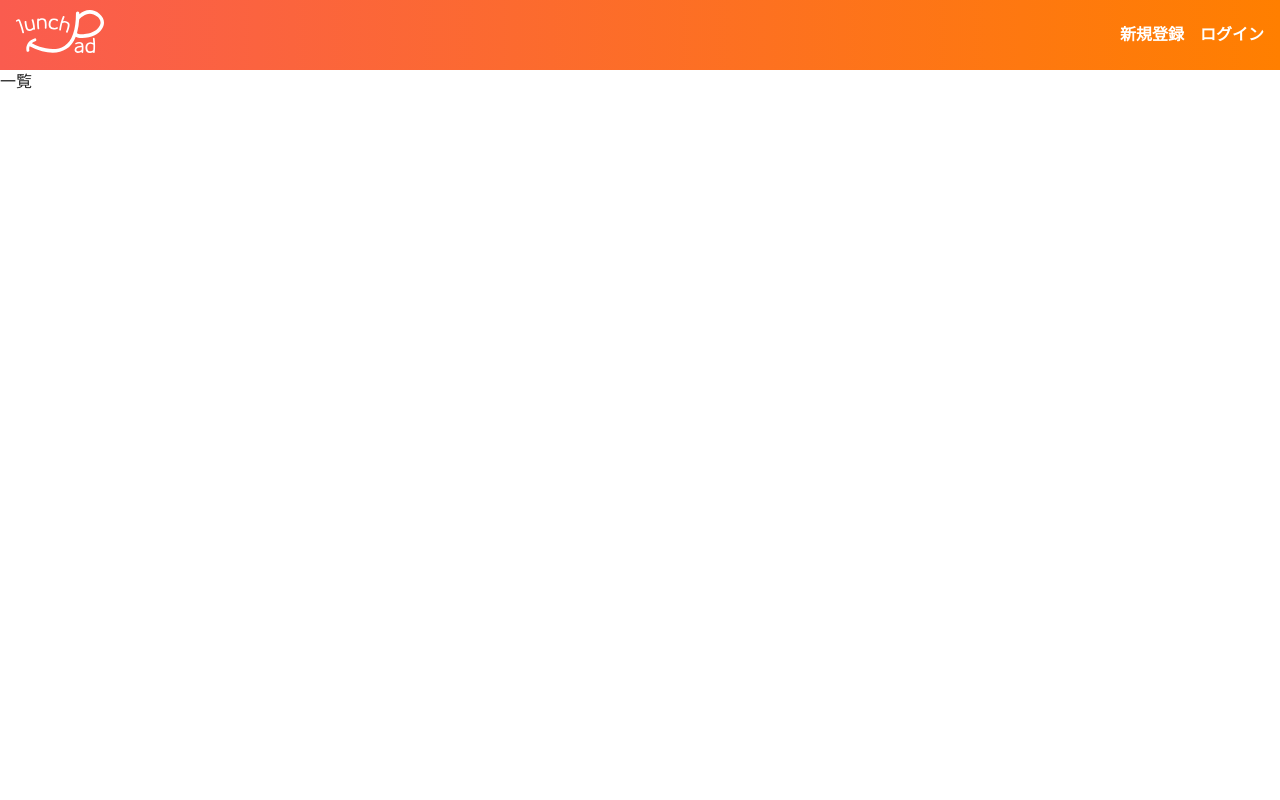
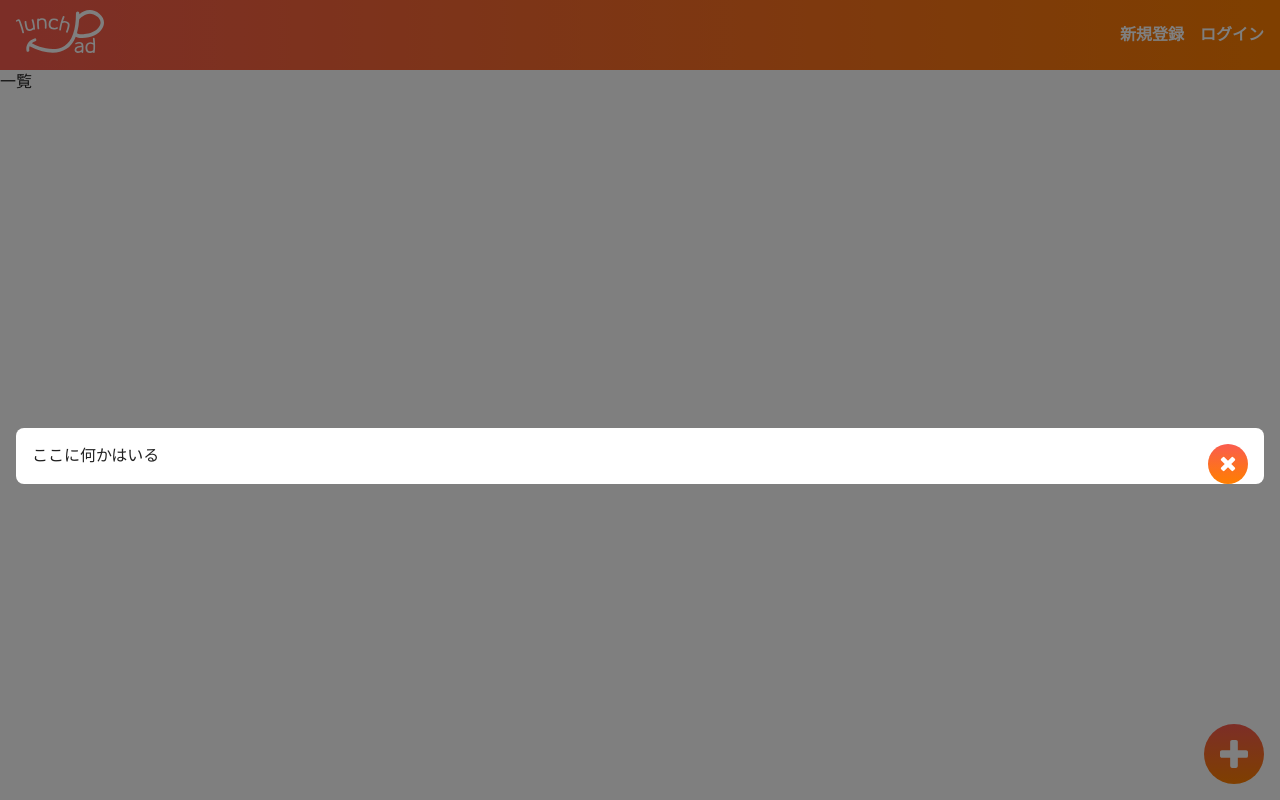
Before and after one commit to JOKOJOKO405/original-app, a Nuxt app: page /list in a window 1280 px wide. Built offline with nearby package versions, Linux system fonts and the light colour scheme.

Commit message:
Test モーダル表示

```diff
--- a/pages/list.vue
+++ b/pages/list.vue
@@ -1,12 +1,35 @@
 <template>
   <main>
+    <ModalBase v-if="isModalOpened" @close-modal="closeModal">
+      ここに何かはいる
+    </ModalBase>
     一覧
+    <AddButton @add-card="addCard" />
+
   </main>
 </template>
 
 <script>
+import ModalBase from '~/components/ModalBase'
+import AddButton from '~/components/AddButton'
 export default {
-
+  components: {
+    ModalBase,
+    AddButton,
+  },
+  data(){
+    return {
+      isModalOpened: true,
+    }
+  },
+  methods: {
+    closeModal(){
+      this.isModalOpened = false
+    },
+    addCard(){
+      this.isModalOpened = true
+    }
+  }
 }
 </script>
 
```
